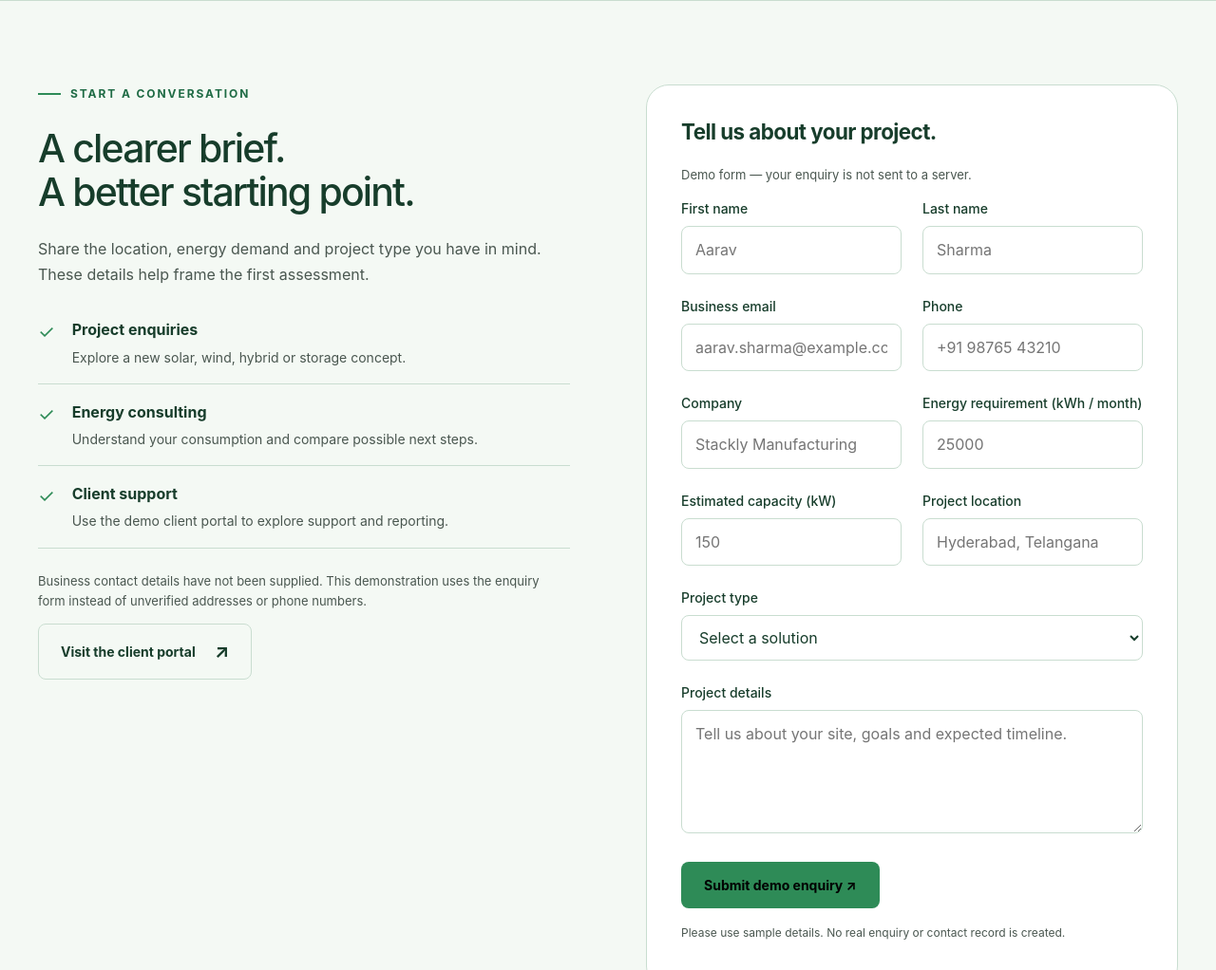
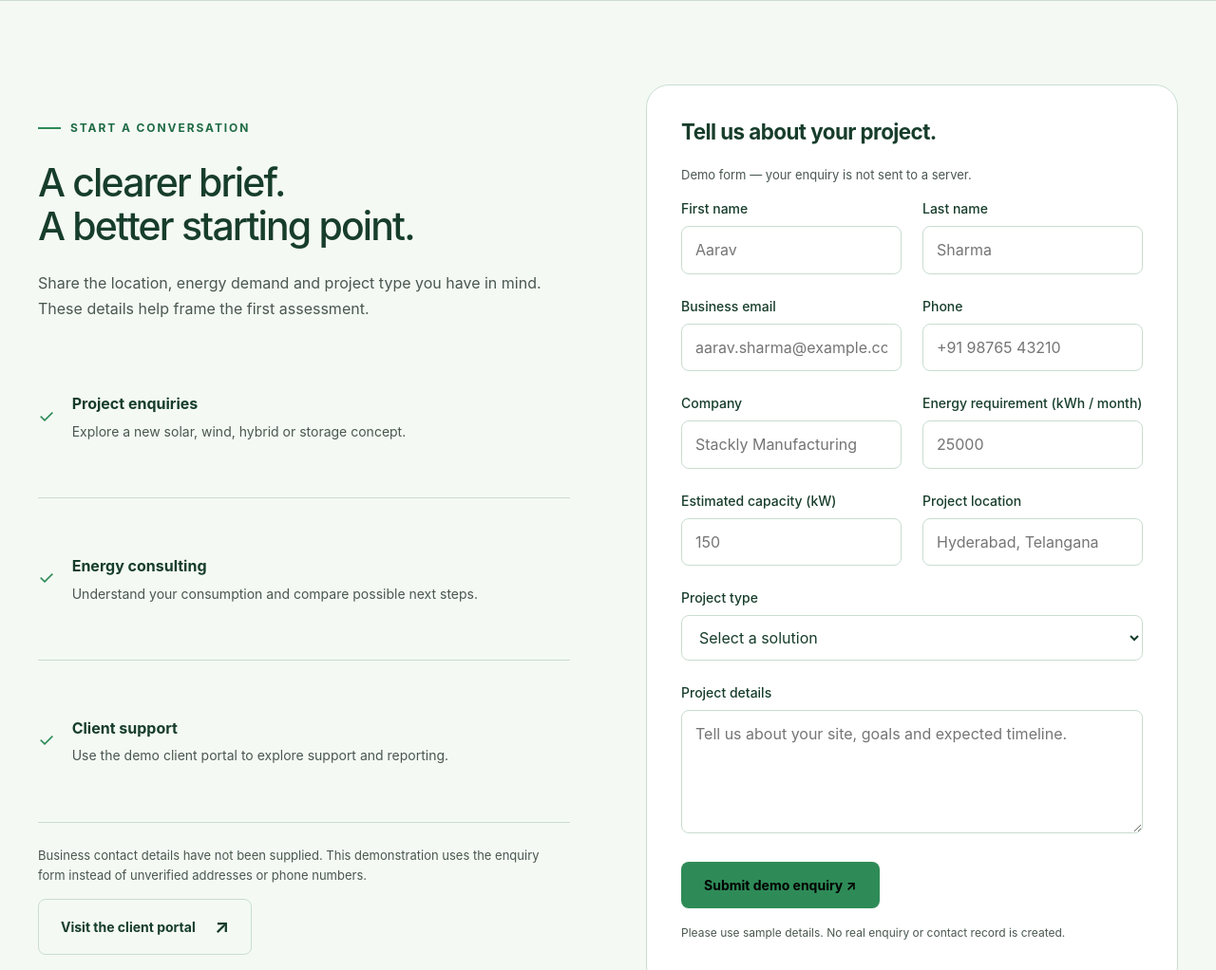
Before and after one commit to stackly923/Renewable-Energy, a plain HTML site: page contact.html in a window 1280 px wide. Shown: the part 707-1729 px from the top of the page at 95% size. Drawn offline with Linux system fonts and the light colour scheme.

Commit message:
Update contact.html

```diff
--- a/contact.html
+++ b/contact.html
@@ -58,8 +58,8 @@
       </section>
       <section class="section reveal" id="enquiry">
         <div class="container">
-          <div class="split" style="align-items: start">
-            <div>
+          <div class="split enquiry-layout">
+            <div class="enquiry-content">
               <div class="eyebrow">Start a conversation</div>
               <h2>A clearer brief.<br />A better starting point.</h2>
               <p>
```
